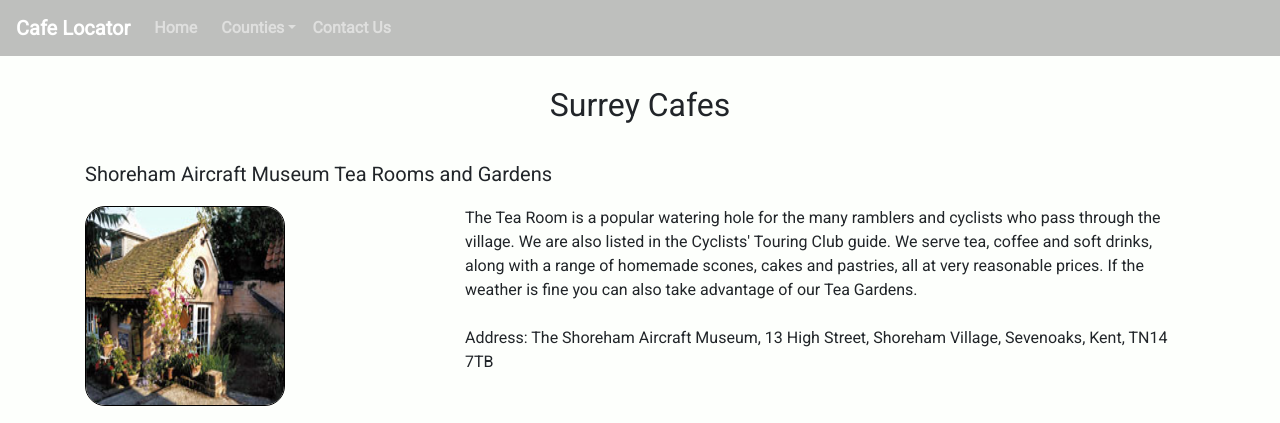
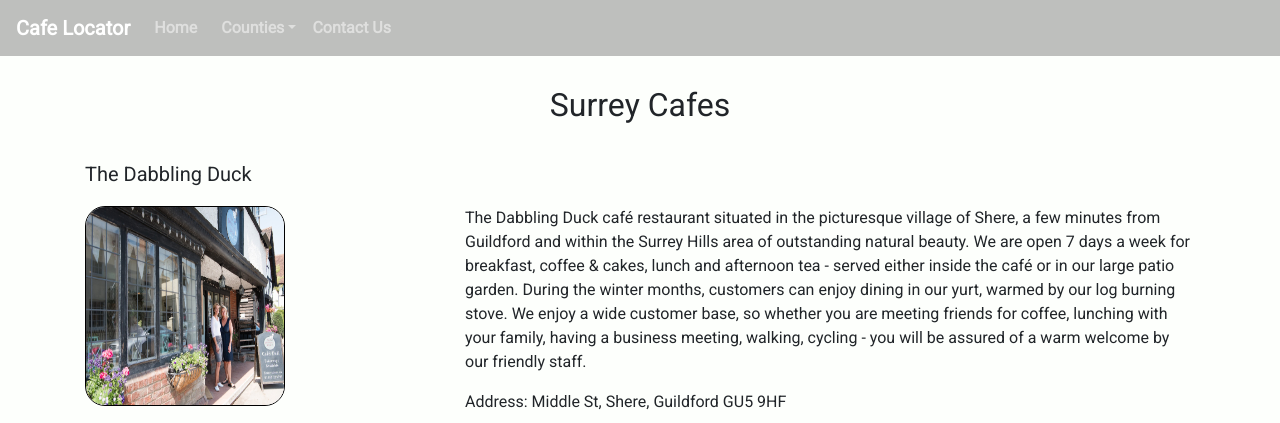
Before and after one commit to Code-Institute-Submissions/paulday966-milestone1, a plain HTML site: page surrey-cafes.html in a window 1280 px wide. Shown: the top 423 px of the page. Drawn offline with nearby package versions, Linux system fonts and the light colour scheme.

Commit message:
As I copied the text from the kent cafes page I replaced the name of cafe one with the correct name, changed the image file to the one. Added the description and address

```diff
--- a/surrey-cafes.html
+++ b/surrey-cafes.html
@@ -53,17 +53,19 @@
 
 <!-- Cafe 1 -->
 
-        <h5 class="cafe-title">Shoreham Aircraft Museum Tea Rooms and Gardens</h5>
+        <h5 class="cafe-title">The Dabbling Duck</h5>
         <div class="row">
             <div class="col-md-3 col-lg-4">
-                <img src="assets/images/shoreham-tearoom.jpg" class="cafe-image">
+                <img src="assets/images/the_dabbling_duck.jpg" class="cafe-image">
             </div>
             <div class="col-md-9 col-lg-8">
-                <p class="cafe-text">The Tea Room is a popular watering hole for the many ramblers and cyclists who pass through the village.
-                    We are also listed in the Cyclists' Touring Club guide. We serve tea, coffee and soft drinks, along with a range of homemade scones, cakes and pastries,
-                    all at very reasonable prices. If the weather is fine you can also take advantage of our Tea Gardens.<br><br>
-                    Address: The Shoreham Aircraft Museum, 13 High Street, Shoreham Village, Sevenoaks, Kent, TN14 7TB
+                <p class="cafe-text">The Dabbling Duck café restaurant situated in the picturesque village of Shere, a few minutes from Guildford and within the
+                    Surrey Hills area of outstanding natural beauty. We are open 7 days a week for breakfast, coffee & cakes, lunch and afternoon tea - served
+                    either inside the café or in our large patio garden. During the winter months, customers can enjoy dining in our yurt, warmed by our log burning
+                    stove. We enjoy a wide customer base, so whether you are meeting friends for coffee, lunching with your family, having a business meeting, walking,
+                    cycling -  you will be assured of a warm welcome by our friendly staff.
                 </p>
+                    <p>Address: Middle St, Shere, Guildford GU5 9HF</p>
             </div>
         </div>
 
```
